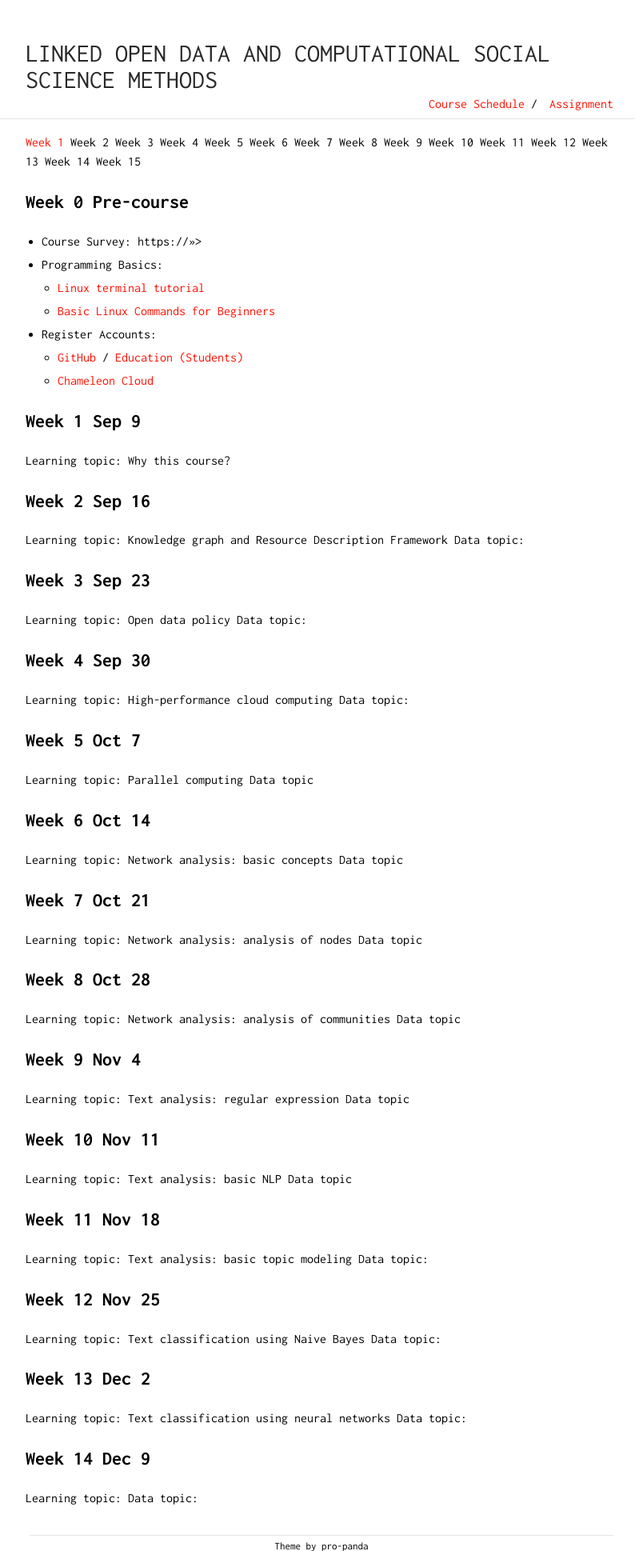
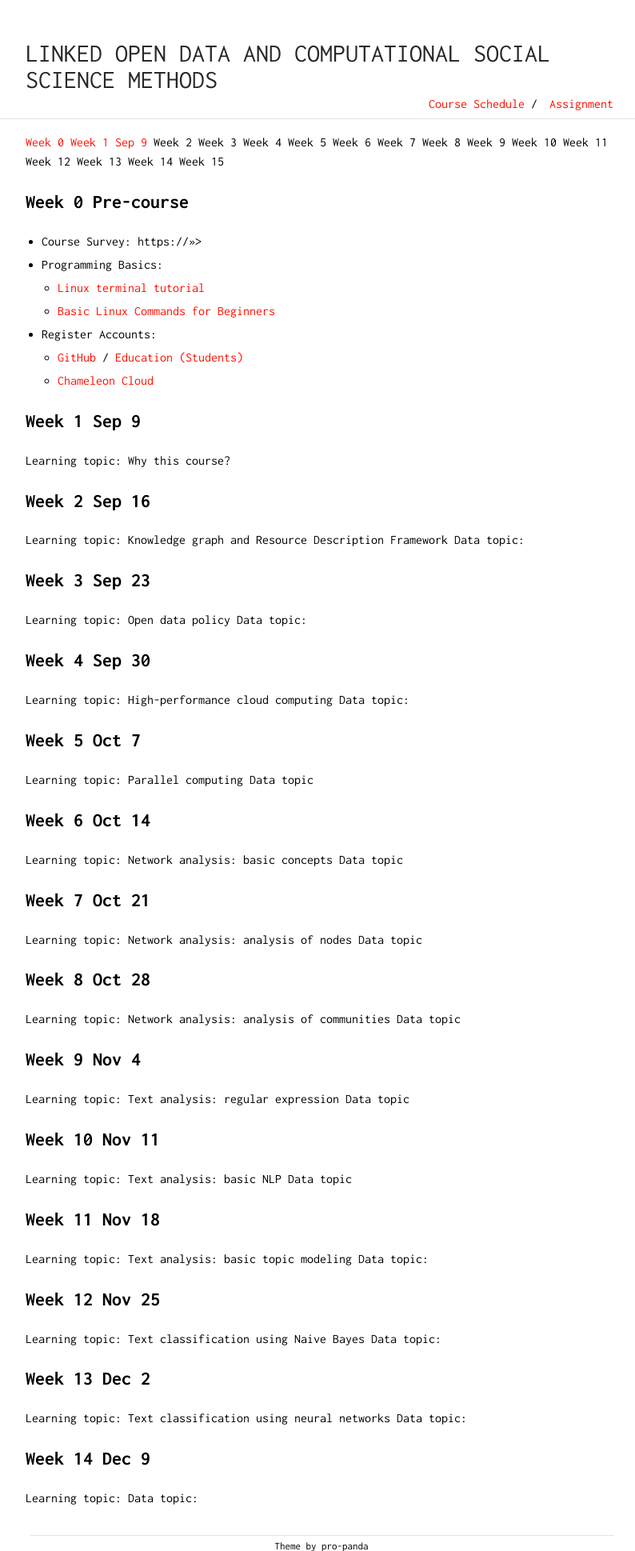
Before and after one commit to Xinjian-Paul-Li/open_data, a Jekyll site: the page built from docs/course_schedule.md, in a window 1280 px wide. Shown: the whole page at 80% size, without its empty margins (238-1032 px from the left). Built offline with Jekyll 4.4.1, drawn with Linux system fonts in a browser that asks for light colours; our own code applies the rules of GitHub Pages for plain Markdown files.

Commit message:
update theme

```diff
--- a/docs/course_schedule.md
+++ b/docs/course_schedule.md
@@ -1,6 +1,6 @@
-[Week 1](#w0)	Week 2	Week 3	Week 4	Week 5	Week 6	Week 7	Week 8	Week 9	Week 10	Week 11	Week 12	Week 13	Week 14	Week 15
+[Week 0](#w0) [Week 1 Sep 9](#w1)	Week 2	Week 3	Week 4	Week 5	Week 6	Week 7	Week 8	Week 9	Week 10	Week 11	Week 12	Week 13	Week 14	Week 15
 
-## <a name="w0"></a> Week 0 Pre-course
+## Week 0 Pre-course <a name="w0"></a>
 - Course Survey: https://>>>
 - Programming Basics:
 	- [Linux terminal tutorial](http://linuxcommand.org/index.php)
@@ -9,7 +9,7 @@
 	- [GitHub](https://github.com/) / [Education (Students)](https://education.github.com/students)
 	- [Chameleon Cloud](https://www.chameleoncloud.org/)
 
-## Week 1 Sep 9
+## Week 1 Sep 9 <a name="w1"></a>
 Learning topic: Why this course?
 
 
```
